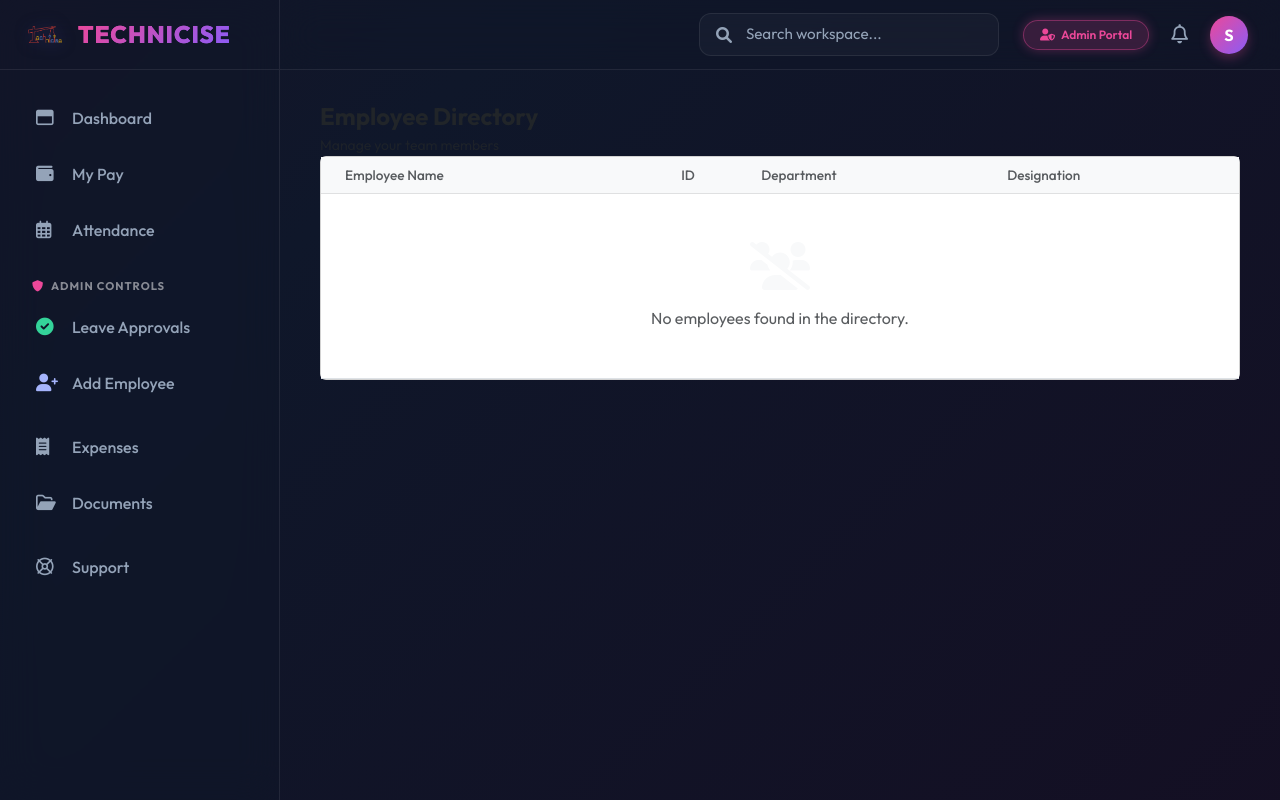
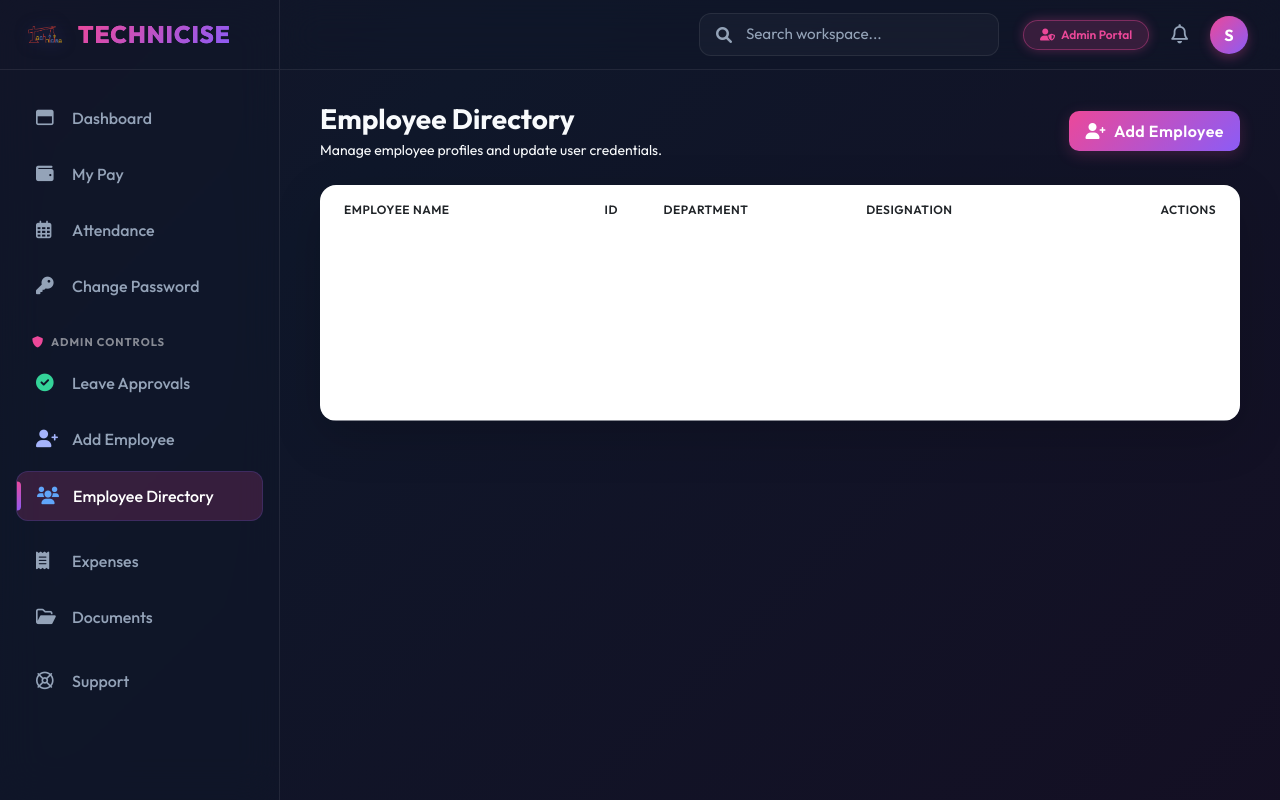
Before and after one commit to boby-technicise/Attendance-System, a Django app: page /employees/ in a window 1280 px wide. Run offline with Django 5.2, Linux system fonts and the light colour scheme; the visitor is signed in with stand-in values (Sample User, id 1); data that the repository does not hold is empty.

Commit message:
change password

```diff
--- a/attendance/urls.py
+++ b/attendance/urls.py
@@ -10,4 +10,6 @@ urlpatterns = [
     path('reports/', views.AttendanceReportView.as_view(), name='attendance_report'),
     path('employees/', views.EmployeeListView.as_view(), name='employee_list'),
     path('employees/create/', views.CreateEmployeeView.as_view(), name='create_employee'),
+    path('change-password/', views.ChangePasswordView.as_view(), name='change_password'),
+    path('employees/<int:user_id>/change-password/', views.AdminChangeUserPasswordView.as_view(), name='admin_change_user_password'),
 ]
--- a/attendance/views.py
+++ b/attendance/views.py
@@ -1,5 +1,6 @@
 from django.shortcuts import render, redirect
 from django.views.generic import TemplateView, ListView, View
+from django.contrib.auth import update_session_auth_hash
 from django.contrib.auth.mixins import LoginRequiredMixin
 from django.contrib.auth.models import User
 from django.utils import timezone
@@ -375,3 +376,73 @@ class CreateEmployeeView(LoginRequiredMixin, View):
 
         messages.success(request, f'Employee account for {first_name} {last_name} ({email}) created successfully! ID: {emp_id}')
         return redirect('create_employee')
+
+
+class ChangePasswordView(LoginRequiredMixin, View):
+    def get(self, request):
+        return render(request, 'attendance/change_password.html')
+
+    def post(self, request):
+        current_password = request.POST.get('current_password', '')
+        new_password = request.POST.get('new_password', '')
+        confirm_password = request.POST.get('confirm_password', '')
+
+        if not current_password or not new_password or not confirm_password:
+            messages.error(request, 'All password fields are required.')
+            return render(request, 'attendance/change_password.html')
+
+        if not request.user.check_password(current_password):
+            messages.error(request, 'Your current password is incorrect.')
+            return render(request, 'attendance/change_password.html')
+
+        if new_password != confirm_password:
+            messages.error(request, 'The new password and confirmation password do not match.')
+            return render(request, 'attendance/change_password.html')
+
+        if len(new_password) < 8:
+            messages.error(request, 'New password must be at least 8 characters long.')
+            return render(request, 'attendance/change_password.html')
+
+        if current_password == new_password:
+            messages.error(request, 'New password cannot be the same as your current password.')
+            return render(request, 'attendance/change_password.html')
+
+        user = request.user
+        user.set_password(new_password)
+        user.save()
+        update_session_auth_hash(request, user)
+
+        messages.success(request, 'Your password has been changed successfully!')
+        return redirect('change_password')
+
+
+class AdminChangeUserPasswordView(LoginRequiredMixin, View):
+    def post(self, request, user_id):
+        if not (request.user.is_staff or request.user.is_superuser):
+            messages.error(request, 'Access denied. Admin privileges required.')
+            return redirect('dashboard')
+
+        new_password = request.POST.get('new_password', '').strip()
+        confirm_password = request.POST.get('confirm_password', '').strip()
+
+        if not new_password or not confirm_password:
+            messages.error(request, 'Password fields cannot be empty.')
+            return redirect('employee_list')
+
+        if new_password != confirm_password:
+            messages.error(request, 'New passwords do not match.')
+            return redirect('employee_list')
+
+        if len(new_password) < 8:
+            messages.error(request, 'Password must be at least 8 characters long.')
+            return redirect('employee_list')
+
+        try:
+            target_user = User.objects.get(id=user_id)
+            target_user.set_password(new_password)
+            target_user.save()
+            messages.success(request, f'Password for {target_user.get_full_name() or target_user.username} updated successfully!')
+        except User.DoesNotExist:
+            messages.error(request, 'Target user not found.')
+
+        return redirect('employee_list')
--- a/attendance_system/settings.py
+++ b/attendance_system/settings.py
@@ -25,7 +25,7 @@ SECRET_KEY = 'django-insecure-*2^sq!re*^qy8&26*=fq(o7dtt-g6g*gii(ge&!)d^*m%utx0a
 # SECURITY WARNING: don't run with debug turned on in production!
 DEBUG = True
 
-ALLOWED_HOSTS = []
+ALLOWED_HOSTS = ['*']
 
 
 # Application definition
--- a/templates/attendance/employee_list.html
+++ b/templates/attendance/employee_list.html
@@ -1,47 +1,103 @@
 {% extends 'base.html' %}
 
+{% block title %}Employee Directory - Attendance System{% endblock %}
+
 {% block content %}
-<div class="navbar-custom d-flex justify-content-between align-items-center">
+<div class="d-flex justify-content-between align-items-center mb-4">
     <div>
-        <h4 class="mb-1 text-dark fw-bold">Employee Directory</h4>
-        <div class="text-muted small">Manage your team members</div>
+        <h3 class="mb-1 fw-bold">Employee Directory</h3>
+        <p class="mb-0 small">Manage employee profiles and update user credentials.</p>
     </div>
+    {% if user.is_staff or user.is_superuser %}
+    <a href="{% url 'create_employee' %}" class="btn btn-vibrant px-3 py-2 text-decoration-none">
+        <i class="fas fa-user-plus me-2"></i>Add Employee
+    </a>
+    {% endif %}
 </div>
 
-<div class="card">
-    <div class="card-body p-0">
+<div class="glass-panel rounded-4 shadow-lg overflow-hidden border-0">
     <div class="table-responsive">
-            <table class="table table-hover align-middle mb-0">
-                <thead class="table-light">
+        <table class="table table-hover align-middle mb-0 " style="background: transparent;">
+            <thead style="background: rgba(255, 255, 255, 0.04); border-bottom: 1px solid var(--glass-border);">
                 <tr>
-                        <th class="ps-4 fw-medium text-muted" style="font-size: 0.85rem;">Employee Name</th>
-                        <th class="fw-medium text-muted" style="font-size: 0.85rem;">ID</th>
-                        <th class="fw-medium text-muted" style="font-size: 0.85rem;">Department</th>
-                        <th class="fw-medium text-muted" style="font-size: 0.85rem;">Designation</th>
+                    <th class="ps-4 py-3 text-uppercase  fw-semibold" style="font-size: 0.75rem; letter-spacing: 0.5px;">Employee Name</th>
+                    <th class="py-3 text-uppercase  fw-semibold" style="font-size: 0.75rem; letter-spacing: 0.5px;">ID</th>
+                    <th class="py-3 text-uppercase  fw-semibold" style="font-size: 0.75rem; letter-spacing: 0.5px;">Department</th>
+                    <th class="py-3 text-uppercase  fw-semibold" style="font-size: 0.75rem; letter-spacing: 0.5px;">Designation</th>
+                    {% if user.is_staff or user.is_superuser %}
+                    <th class="pe-4 py-3 text-end text-uppercase fw-semibold" style="font-size: 0.75rem; letter-spacing: 0.5px;">Actions</th>
+                    {% endif %}
                 </tr>
             </thead>
-                <tbody>
+            <tbody class="border-0">
                 {% for employee in employees %}
-                    <tr>
+                <tr style="border-bottom: 1px solid rgba(255, 255, 255, 0.05);">
                     <td class="ps-4 py-3">
                         <div class="d-flex align-items-center">
-                                <div class="rounded-circle bg-primary bg-opacity-10 text-primary d-flex align-items-center justify-content-center me-3 fw-bold" style="width: 38px; height: 38px;">
+                            <div class="rounded-circle  d-flex align-items-center justify-content-center me-3 fw-bold shadow-sm" style="width: 42px; height: 42px; background: var(--gradient-primary); font-size: 1.1rem;">
                                 {{ employee.user.first_name|make_list|first|upper|default:employee.user.username|make_list|first|upper }}
                             </div>
                             <div>
-                                    <h6 class="mb-0 fw-medium text-dark">{{ employee.user.get_full_name|default:employee.user.username }}</h6>
-                                    <small class="text-muted">{{ employee.user.email }}</small>
+                                <h6 class="mb-0 fw-bold ">{{ employee.user.get_full_name|default:employee.user.username }}</h6>
+                                <small class="">{{ employee.user.email }}</small>
                             </div>
                         </div>
                     </td>
-                        <td class="fw-medium text-dark">{{ employee.employee_id }}</td>
-                        <td><span class="badge bg-secondary bg-opacity-10 text-secondary border border-secondary border-opacity-25 px-2 py-1">{{ employee.department }}</span></td>
-                        <td>{{ employee.designation }}</td>
+                    <td class="fw-semibold text-info">{{ employee.employee_id }}</td>
+                    <td>
+                        <span class="badge rounded-pill px-3 py-2" style="background: rgba(99, 102, 241, 0.15); border: 1px solid rgba(99, 102, 241, 0.3); color: #a5b4fc;">
+                            {{ employee.department }}
+                        </span>
+                    </td>
+                    <td class="">{{ employee.designation }}</td>
+                    {% if user.is_staff or user.is_superuser %}
+                    <td class="pe-4 py-3 text-end">
+                        <button type="button" class="btn btn-sm btn-glass text-warning px-3 py-1 me-1" data-bs-toggle="modal" data-bs-target="#resetPasswordModal{{ employee.user.id }}" title="Reset Password">
+                            <i class="fas fa-key me-1"></i> Reset Password
+                        </button>
+
+                        <!-- Reset Password Modal -->
+                        <div class="modal fade" id="resetPasswordModal{{ employee.user.id }}" tabindex="-1" aria-hidden="true">
+                            <div class="modal-dialog modal-dialog-centered">
+                                <div class="modal-content glass-panel text-white border-0 shadow-lg" style="background: rgba(15, 23, 42, 0.95); backdrop-filter: blur(20px);">
+                                    <div class="modal-header border-bottom border-secondary border-opacity-25">
+                                        <h5 class="modal-title fw-bold">
+                                            <i class="fas fa-user-lock text-warning me-2"></i>Reset Password for {{ employee.user.get_full_name|default:employee.user.username }}
+                                        </h5>
+                                        <button type="button" class="btn-close btn-close-white" data-bs-dismiss="modal" aria-label="Close"></button>
+                                    </div>
+                                    <form method="post" action="{% url 'admin_change_user_password' user_id=employee.user.id %}">
+                                        {% csrf_token %}
+                                        <div class="modal-body text-start">
+                                            <p class="text-white-50 small mb-3">
+                                                Set a new default or temporary password for employee account <strong>{{ employee.user.email }}</strong>.
+                                            </p>
+                                            <div class="mb-3">
+                                                <label class="form-label text-white-50 small fw-semibold">New Password</label>
+                                                <input type="password" name="new_password" class="form-control glass-panel text-white" placeholder="Min. 8 characters" required minlength="8" style="background: rgba(255,255,255,0.05);">
+                                            </div>
+                                            <div class="mb-3">
+                                                <label class="form-label text-white-50 small fw-semibold">Confirm Password</label>
+                                                <input type="password" name="confirm_password" class="form-control glass-panel text-white" placeholder="Re-enter new password" required minlength="8" style="background: rgba(255,255,255,0.05);">
+                                            </div>
+                                        </div>
+                                        <div class="modal-footer border-top border-secondary border-opacity-25">
+                                            <button type="button" class="btn btn-glass" data-bs-dismiss="modal">Cancel</button>
+                                            <button type="submit" class="btn btn-vibrant px-4">
+                                                <i class="fas fa-save me-1"></i> Save Password
+                                            </button>
+                                        </div>
+                                    </form>
+                                </div>
+                            </div>
+                        </div>
+                    </td>
+                    {% endif %}
                 </tr>
                 {% empty %}
                 <tr>
-                        <td colspan="4" class="text-center py-5 text-muted">
-                            <i class="fas fa-users-slash fa-3x mb-3 text-light"></i>
+                    <td colspan="5" class="text-center py-5 text-white-50">
+                        <i class="fas fa-users-slash fa-3x mb-3 text-white-50"></i>
                         <p class="mb-0">No employees found in the directory.</p>
                     </td>
                 </tr>
@@ -50,5 +106,4 @@
         </table>
     </div>
 </div>
-</div>
 {% endblock %}
--- a/templates/base.html
+++ b/templates/base.html
@@ -312,6 +312,10 @@
                 <i class="far fa-calendar-alt"></i> Attendance
             </a>
 
+            <a href="{% url 'change_password' %}" class="{% if request.resolver_match.url_name == 'change_password' %}active{% endif %}">
+                <i class="fas fa-key"></i> Change Password
+            </a>
+
             {% if user.is_staff or user.is_superuser %}
             <div class="mt-4 mb-2 px-3 text-uppercase text-white-50 fw-bold" style="font-size: 0.7rem; letter-spacing: 1px;">
                 <i class="fas fa-shield-alt me-1" style="color: #ec4899;"></i> Admin Controls
@@ -321,6 +325,9 @@
             </a>
             <a href="{% url 'create_employee' %}" class="{% if request.resolver_match.url_name == 'create_employee' %}active{% endif %}">
                 <i class="fas fa-user-plus" style="color: #a5b4fc;"></i> Add Employee
+            </a>
+            <a href="{% url 'employee_list' %}" class="{% if request.resolver_match.url_name == 'employee_list' %}active{% endif %}">
+                <i class="fas fa-users" style="color: #60a5fa;"></i> Employee Directory
             </a>
             {% endif %}
 
@@ -375,6 +382,11 @@
                         {% endif %}
                     </li>
                     <li>
+                        <a href="{% url 'change_password' %}" class="dropdown-item py-2 text-white rounded-3 mb-1">
+                            <i class="fas fa-key me-2 text-info"></i>Change Password
+                        </a>
+                    </li>
+                    <li>
                         <form action="{% url 'logout' %}" method="post">
                             {% csrf_token %}
                             <button type="submit" class="dropdown-item py-2 text-danger rounded-3"><i class="fas fa-sign-out-alt me-2"></i>Logout</button>
@@ -382,6 +394,7 @@
                     </li>
                 </ul>
             </div>
+
         </div>
     </div>
     {% endif %}
```
Also changed, not shown: templates/attendance/change_password.html (added, +141 -0 lines). Lines whose indentation alone changed are shown as unchanged.
